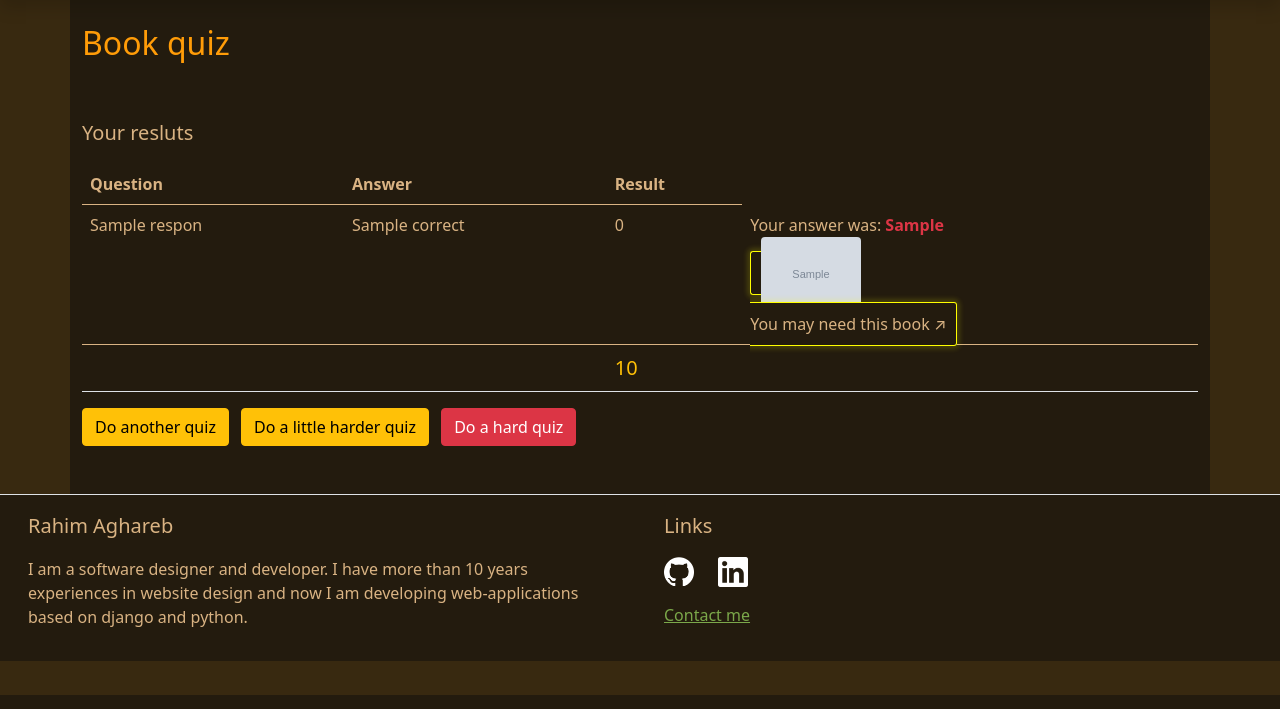
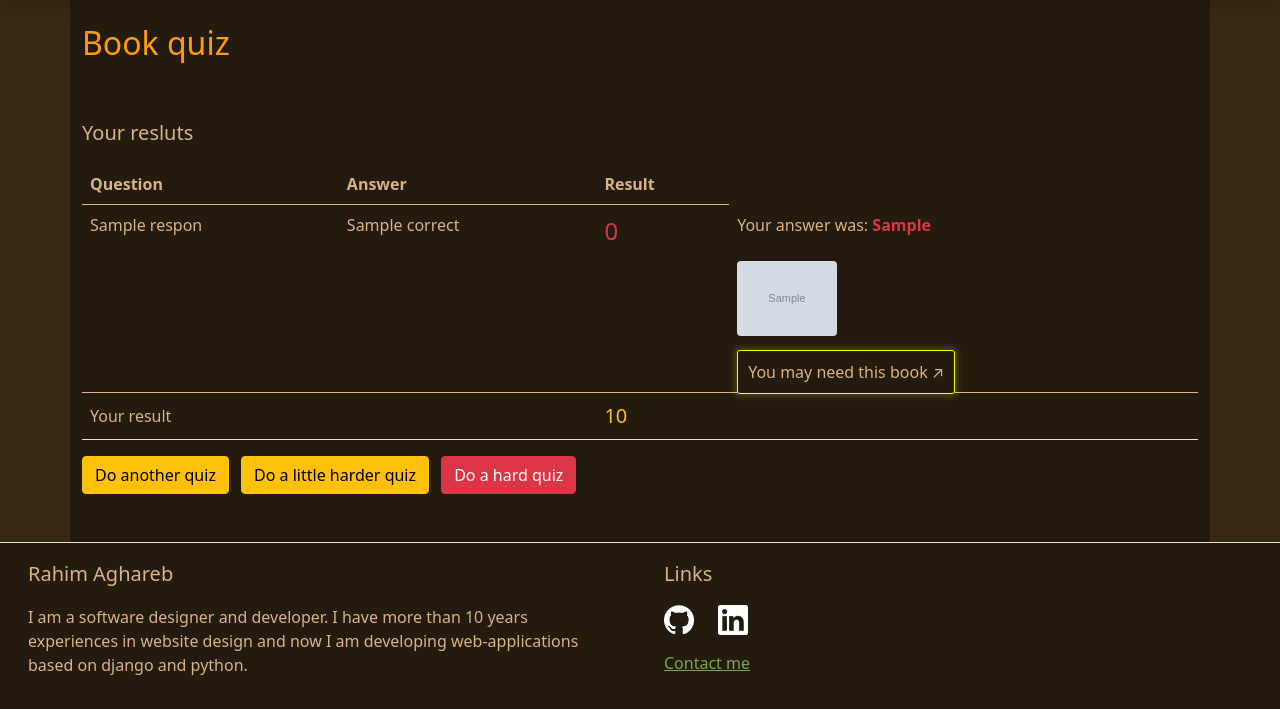
Before and after one commit to Rahimz/RahimAgha, a Django app: template templates/quizes/show_results.html in a window 1280 px wide. Shown: the part 105-814 px from the top of the page. Run offline with Django 3.2, Linux system fonts and the light colour scheme; the template is opened without the code that fills it: most values are stand-ins (such as "Sample title", 1, 10 or a date in 2020); grey boxes marked "Sample" are stand-in pictures; parts of the project's set-up code (start-up, migrations or seed data) failed here and were passed over; some libraries are stand-ins or nearby versions.

Commit message:
refactor - result page

```diff
--- a/templates/quizes/show_results.html
+++ b/templates/quizes/show_results.html
@@ -32,29 +32,37 @@
                     <tr>
                         <td>{{ respon.question }}</td>
                         <td>{{ respon.correct }}</td>
-                        <td><span>{% if respon.result %}1{% else %}0{% endif %}</span></td>
+                        <td>
+                            {% if respon.result %}
+                            <span class="text-success bold fs-4">1</span>
+                            {% else %}
+                            <span class="text-danger bold fs-4">0</span>
+                            {% endif %}
+                        </td>
+                        <td>
                         {% if not respon.result %}
-                        <td>
                             {% trans "Your answer was" %}:
                             <span class="fw-bold text-danger">{{respon.user_response}}</span>
                             <br>
+                            <br>
                             {% if respon.book_link %}
+                            {% if respon.src %}
+                            <img src="{{ respon.src }}" class="rounded" alt="" width="100px" height="auto">
+                            {% endif %}
+                            <br>
+                            <br>
                             <a href="{{ respon.book_link }}" target="_blank" class="btn-special">
-                                {% if respon.src %}
-                                    <img src="{{ respon.src }}" class="rounded" alt="" width="100px" height="auto">
-                                {% endif %}
-                                <br>
                                 <span>{% trans "You may need this book" %} &#8599</span>
                             </a>
                             {% endif %}
+                            {% endif %}
                         </td>
-                      {% endif %}
                     </tr>
                     {% endfor %}
                 </tbody>
                 <tfoot>
                     <tr>
-                        <td colspan="2"></td>
+                        <td colspan="2">{% trans "Your result" %}</td>
                         <td class="lead text-warning">{{ sum }}</td>
                         <td></td>
                     </tr>
```
Also changed, not shown: locale/en/LC_MESSAGES/django.po, locale/fa/LC_MESSAGES/django.po.
